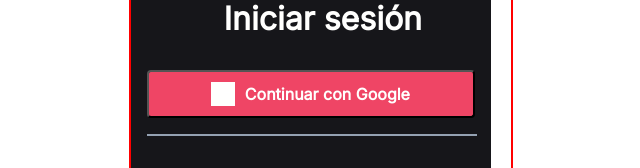
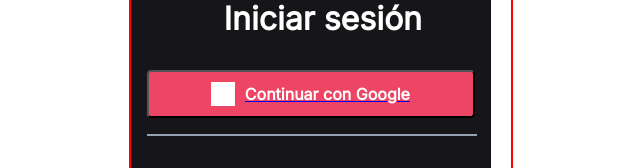
Before and after one commit to CaroBte/workshop3-dailybits, a React (Create React App) app: page /intro in a window 1280 px wide. Shown: the part 269-437 px from the top of the page, without its empty margins (321-961 px from the left). Built offline with nearby package versions, Linux system fonts and the light colour scheme.

Commit message:
intro: ###

```diff
--- a/src/components/Intro.jsx
+++ b/src/components/Intro.jsx
@@ -2,6 +2,8 @@
 import '../styles/intro.sass'
 import G from '../imgs/icons8-google 1.png'
 import Logo from '../imgs/Logo.png'
+import { Link } from 'react-router-dom'
+
 // import { Link } from 'react-router-dom'
 
 
@@ -13,14 +15,16 @@
         <div className="frame-41">
           <div className="iniciar-sesion">Iniciar sesión</div>
           <div className="container2">
-            <button className="login-google">
-              <img src={G} className="icon-google" alt='' />
-              <p className="continuar-con-google">Continuar con Google</p>
-            </button>
+            <Link to="/login">
+              <button className="login-google">
+                <img src={G} className="icon-google" alt='' />
+                <p className="continuar-con-google">Continuar con Google</p>
+              </button>
+            </Link>
             <div className="line-2"></div>
             <div className="input">
               <p className="frame-43">Correo electrónico</p>
-              <input type="text" className="input-search" placeholder='Escriba su correo electrónico'/>
+              <input type="text" className="input-search" placeholder='Escriba su correo electrónico' />
               <p className="pregunta1">¿Se te olvidó tu contraseña?</p>
               <p className="pregunta2">¿Aún no tienes una cuenta? Inscribirse</p>
             </div>
```
